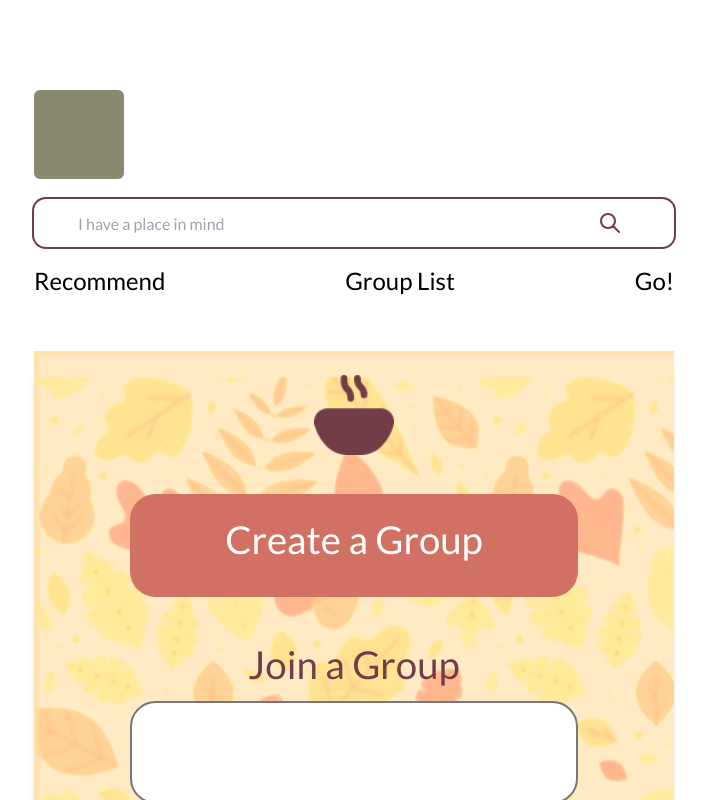
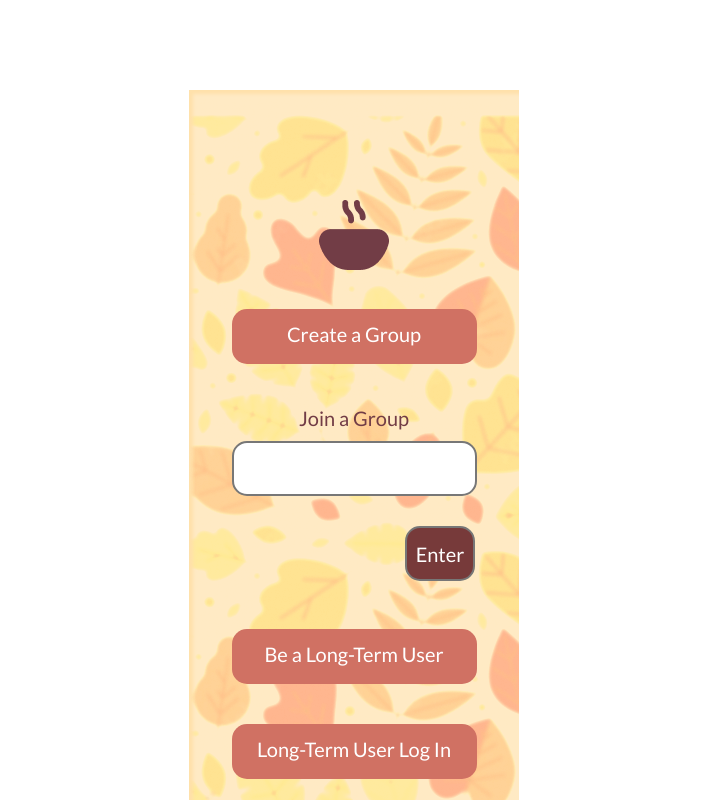
Before and after one commit to kapa-moon/final-project-team-decider, a React (Create React App) app in the folder front-end/: page / in a window 1280 px wide. Shown: the top 800 px of the page, without its empty margins (286-993 px from the left). Built offline with nearby package versions, Linux system fonts and the light colour scheme.

Commit message:
update app structure

```diff
--- a/front-end/src/App.js
+++ b/front-end/src/App.js
@@ -1,29 +1,17 @@
 import React from 'react';
+import {Route, Routes} from 'react-router-dom';
 import './App.css';
-import { Route, Routes } from 'react-router-dom';
 import CreateNewTeam from './component/CreateNewTeam';
 import Home from './component/Home';
 import Group from './component/Group';
 import Recommend from './component/Recommend';
 import TeamInfo from './component/TeamInfo';
-import { Link } from 'react-router-dom';
 
-function App() {
-  return (
+function App()
+{
+  return(
     <div className='App max-h-screen flex justify-center min-w-screen md: max-w-800'>
       <div style = {{margin: '7vw'}}>
-
-        <Link to='/'>
-          <div className='placeholder rounded-md bg-border-green' style = {{width: '7vw', height: '7vw'}}></div>
-        </Link>
-
-        <SearchBar></SearchBar>
-        <div className='selectors flex justify-between' style = {{height: '11vh'}}>
-          <Link to='/recommend' style = {{fontSize: '3vh'}}>Recommend</Link>
-          <Link to='/group' style = {{fontSize: '3vh'}}>Group List</Link>
-          <Link to='/group' style = {{fontSize: '3vh'}}>Go!</Link>
-        </div>
-
         <div className='routes h-2/3'>
           <Routes>
             <Route path='/' element={<CreateNewTeam />} />
@@ -33,27 +21,7 @@ function App() {
             <Route path='/recommend' element={<Recommend />} />
           </Routes>
         </div>
-
       </div>
-    </div>
-
-  );
-}
-
-
-// DETACH SEARCH BAR FROM APP.JS
-const SearchBar = () => {
-  return (
-    <div className='flex justify-center pt-5 pb-4'>
-      <div className='flex justify-center items-center w-full h-12 bg-white rounded-xl ring-2 ring-primary'>
-        <input className='w-4/5 h-10 bg-white rounded-xl border-primary text-md focus:outline-none' type='search' placeholder='I have a place in mind' />
-        <div className='p-2'>
-          <svg className='w-6 h-6 text-gray-500 text-primary' fill='none' stroke-linecap='round' stroke-linejoin='round' stroke-width='2' viewBox='0 0 24 24' stroke='currentColor'>
-            <path d='M21 21l-6-6m2-5a7 7 0 11-14 0 7 7 0 0114 0z'></path>
-          </svg>
-        </div>
-      </div>
-
     </div>
   );
 }
--- a/front-end/src/component/Button.css
+++ b/front-end/src/component/Button.css
@@ -1,39 +1,39 @@
 .b0
 {
-    width: 35vw;
-    height: 8vw;
-    font-size: 3vw;
-    border-radius: 2vw;
-    padding-top: 1vw;
+    width: 245px;
+    height: 55px;
+    font-size: 20px;
+    border-radius: 15px;
+    padding-top: 7px;
 }
 
 label.b1
 {
-    font-size: 3vw;
+    font-size: 20px;
 }
 
 input.b1
 {
-    width: 35vw;
-    height: 8vw;
-    font-size: 3vw;
+    width: 245px;
+    height: 55px;
+    font-size: 20px;
+    border-radius: 15px;
     background-color: #fff;
     color: #000;
-    border-radius: 2vw;
 }
 
 button.b2
 {
-    width: 11vw;
-    height: 7.3vw;
-    padding: 0.5vw;
-    font-size: 3vw;
+    width: 70px;
+    height: 55px;
+    font-size: 20px;
+    border-radius: 15px;
+    padding: 3px;
+    left: 86px;
+    top: 30px;
     background-color: #773A3A;
     color: white;
     position: relative;
-    left: 13vw;
-    top: 2vw;
-    border-radius: 2vw;
 }
 
 label.b3
@@ -46,9 +46,9 @@ input.b3
     width: 35vw;
     height: 8vw;
     font-size: 3vw;
+    border-radius: 2vw;
     background-color: #fff;
     color: #000;
-    border-radius: 2vw;
 }
 
 button.b4
--- a/front-end/src/component/Button.js
+++ b/front-end/src/component/Button.js
@@ -26,7 +26,7 @@ function B2({str})
     let navigate = useNavigate();
     return(
         <div>
-            <button className = 'b2' onClick = {() => navigate('./Home')}>{str}</button>
+            <button className = 'b2' onClick = {() => navigate('./Group')}>{str}</button>
         </div>
     );
 }
--- /dev/null
+++ b/front-end/src/component/CreateNewTeam.css
@@ -0,0 +1,12 @@
+div.create_new_team
+{
+    width: 330px;
+}
+
+img.img0
+{
+    width: 70px;
+    height: 70px;
+    margin-left: auto;
+    margin-right: auto;
+};
--- a/front-end/src/component/CreateNewTeam.js
+++ b/front-end/src/component/CreateNewTeam.js
@@ -2,14 +2,15 @@ import React from 'react';
 import Button from './Button';
 import mainback from '../image/mainback.png';
 import bowl from '../image/bowl.png';
+import './CreateNewTeam.css';
 
 function CreateNewTeam()
 {
   return(
-    <div className = 'App flex-row justify-start shadow-md rounded-3xl max-h-screen' style = {{width: '50vw', height: '100vh'}}>
+    <div className = 'create_new_team'>
         <div className = 'App_body' style = {{backgroundImage: `url(${mainback})`}}>
             <form>
-                <img src = {bowl} alt = 'bowl' className = 'align-center' style = {{width: '10', height: '10vh', marginLeft: 'auto', marginRight: 'auto', marginTop: '3vh'}}></img><br></br>
+                <img src = {bowl} alt = 'bowl' className = 'img0 align-center'></img><br></br>
                 <Button str_array = {['Create a Group']} type = {0}></Button><br></br>
                 <Button str_array = {['Join a Group']} type = {1}></Button>
                 <Button str_array = {['Enter']} type = {2}></Button><br></br><br></br>
--- a/front-end/src/component/Group.js
+++ b/front-end/src/component/Group.js
@@ -1,15 +1,19 @@
 import React from 'react';
 import GroupCard from './GroupCard';
 import Placeholder from '../image/pic1.png';
+import Selector from './Selector';
 
 function Group({ SelctedLocation }) {
     return (
+        <>
+            <Selector></Selector>
             <div className='bg-blue-200 flex-col justify-center space-y-3 max-w-sm h-full overflow-scroll overscroll-contain'>
                 <GroupCard name={SelectedLocation[0].name} type={SelectedLocation[0].type} image={Placeholder} total={SelectedLocation[0].total} rate={SelectedLocation[0].rate}></GroupCard>
                 <GroupCard name="Mala Project" type={["Food"]} image={Placeholder}></GroupCard>
                 <GroupCard name="Gong Cha" type={["Beverage"]} image={Placeholder}></GroupCard>
                 <GroupCard name="Cheli" type={["Food", "Beverage"]} image={Placeholder} ></GroupCard>
             </div>
+        </>
     );
 }
 
--- a/front-end/src/component/GroupCard.js
+++ b/front-end/src/component/GroupCard.js
@@ -2,7 +2,7 @@ import React from 'react';
 import Bubble from './Bubble';
 
 const GroupCard = (props) => {
-    return (
+    return(
         <div className='group-card'>
             <div className='card-wrapper flex-row justify-start shadow-md rounded-3xl w-80 h-36 p-4'>
 
@@ -42,7 +42,6 @@ const GroupCard = (props) => {
             </div>
 
         </div>
-
     );
 }
 
--- a/front-end/src/component/Recommend.js
+++ b/front-end/src/component/Recommend.js
@@ -1,11 +1,17 @@
 import React from 'react';
 import RecommendCard from './RecommendCard';
 import Placeholder from '../image/pic1.png';
+import Selector from './Selector';
 
 function Recommend({ SelctedLocation }) {
-    return (<dir className='px-0 h-full w-full overflow-scroll overscroll-contain bg-blue-200'>
-            <ul>{getCard(SelectedLocation)}</ul>
-            </dir>);
+    return(
+      <>
+        <Selector></Selector>
+        <dir className='px-0 h-full w-full overflow-scroll overscroll-contain bg-blue-200'>
+          <ul>{getCard(SelectedLocation)}</ul>
+        </dir>
+      </>
+    );
 }
 
 var count = 0;
--- /dev/null
+++ b/front-end/src/component/SearchBar.js
@@ -0,0 +1,19 @@
+import React from 'react';
+
+function SearchBar()
+{
+    return(
+      <div className='flex justify-center pt-5 pb-4'>
+        <div className='flex justify-center items-center w-full h-12 bg-white rounded-xl ring-2 ring-primary'>
+          <input className='w-4/5 h-10 bg-white rounded-xl border-primary text-md focus:outline-none' type='search' placeholder='I have a place in mind' />
+          <div className='p-2'>
+            <svg className='w-6 h-6 text-gray-500 text-primary' fill='none' stroke-linecap='round' stroke-linejoin='round' stroke-width='2' viewBox='0 0 24 24' stroke='currentColor'>
+              <path d='M21 21l-6-6m2-5a7 7 0 11-14 0 7 7 0 0114 0z'></path>
+            </svg>
+          </div>
+        </div>
+      </div>
+    );
+}
+
+export default SearchBar;
--- /dev/null
+++ b/front-end/src/component/Selector.js
@@ -0,0 +1,22 @@
+import React from 'react';
+import {Link} from 'react-router-dom';
+import SearchBar from './SearchBar';
+
+function Selector()
+{
+    return(
+        <>
+        <Link to='/'>
+            <div className='placeholder h-12 w-12 rounded-md bg-border-green'></div>
+        </Link>
+        <SearchBar></SearchBar>
+        <div className='selectors flex justify-between h-20'>
+          <Link to='/group' className='text-xl '>Recommend</Link>
+          <Link to='/group' className='text-xl '>Group List</Link>
+          <Link to='/group' className='text-xl '>Go!</Link>
+        </div>
+        </>
+    );
+}
+
+export default Selector;
```
Lines whose indentation alone changed are shown as unchanged.
